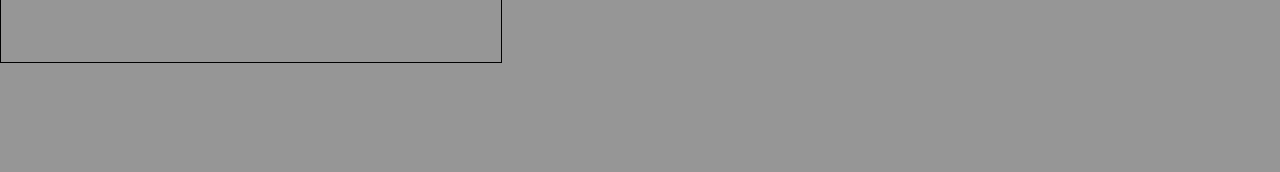
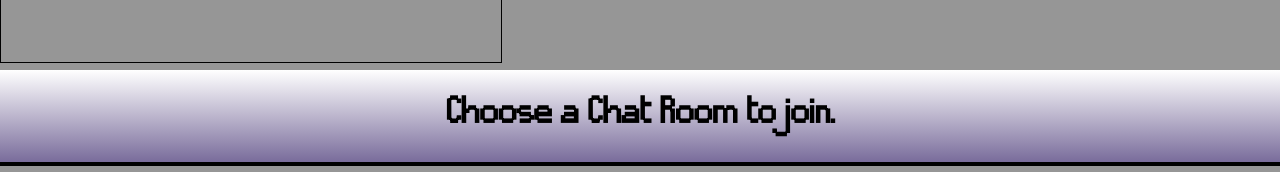
Before and after one commit to harvest7777/marinahacks-3.5, a React (Create React App) app in the folder marinahacks/: page / in a window 1280 px wide. Shown: the part 730-902 px from the top of the page. Before the commit the page ends 800 px from the top, so only its background shows below. Built offline with nearby package versions, Linux system fonts and the light colour scheme; no server answers.

Commit message:
Signed-off-by: mai <157174437+natmai@users.noreply.github.com>

```diff
--- a/marinahacks/src/App.js
+++ b/marinahacks/src/App.js
@@ -21,6 +21,7 @@ function App() {
       <DisplayMessage />
       <MessageBox />
       <MainUserSection />
+      <ChatRoom />
 
       {/* Router Setup (assuming you will use it later) */}
       <Router>
```
